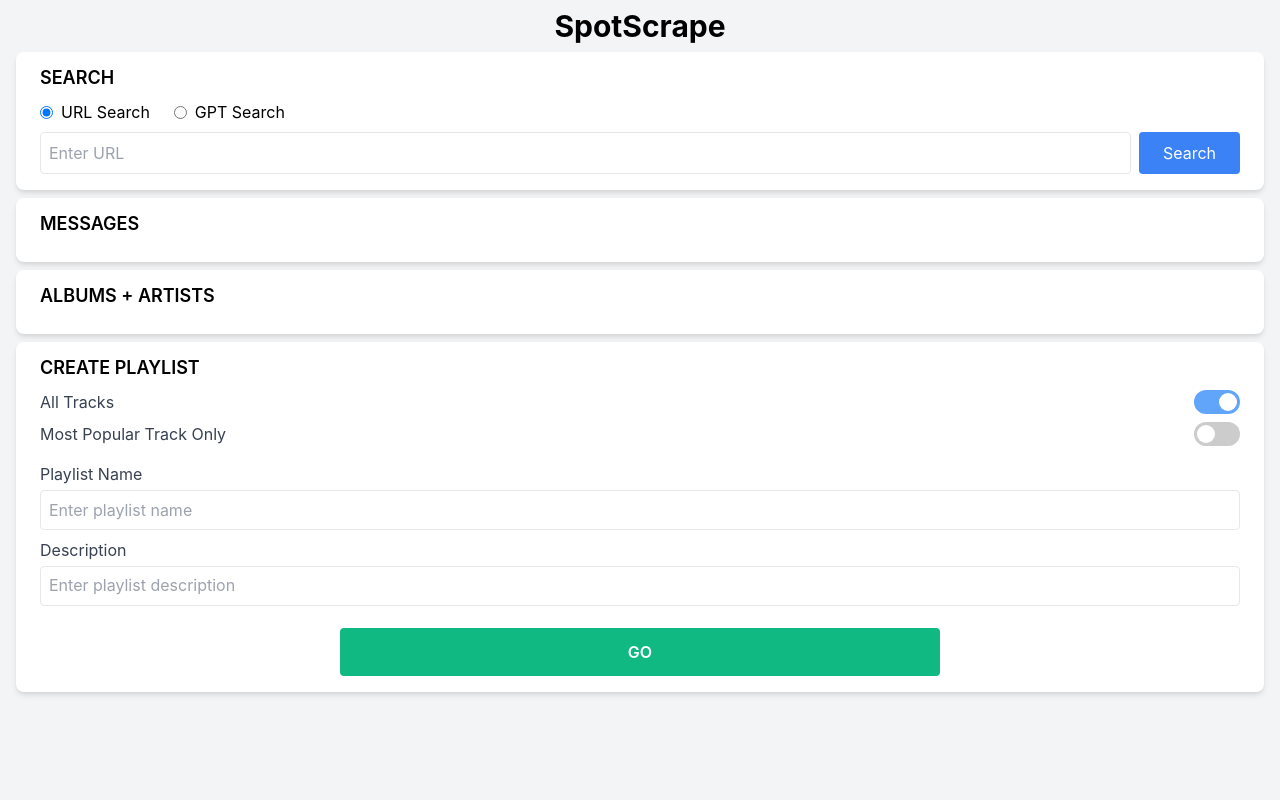
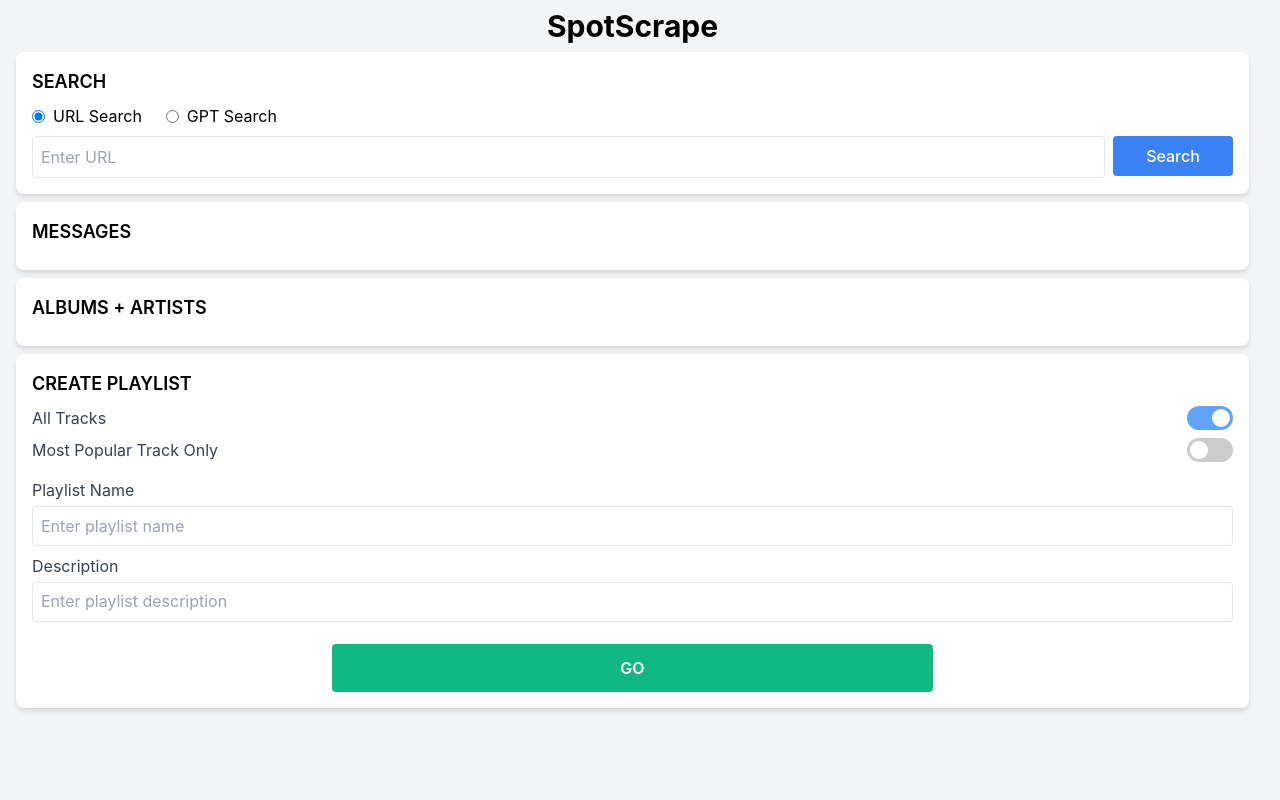
Before and after one commit to 88dreams/spotscrape, a Flask app: page / in a window 1280 px wide. Run offline with Flask 2, Linux system fonts and the light colour scheme; data that the repository does not hold is empty.

Commit message:
refactor(frontend): improve GUI stability and code organization
- Fix layout shift issues by stabilizing scrollbar presence

- Simplify HTML structure using semantic sections

- Standardize padding and spacing with Tailwind utilities

- Reorganize CSS into logical sections

- Remove redundant styles and modernize CSS properties

- Improve button stability and transitions

- Enhance code maintainability and readability

```diff
--- a/frontend/static/css/styles.css
+++ b/frontend/static/css/styles.css
@@ -1,4 +1,9 @@
 /* Base styles */
+html {
+    overflow-y: scroll;
+    scrollbar-gutter: stable;
+}
+
 body {
     font-family: -apple-system, BlinkMacSystemFont, "Segoe UI", Roboto, "Helvetica Neue", Arial, sans-serif;
 }
@@ -189,3 +137,52 @@
 #albumsList::-webkit-scrollbar-thumb:hover {
     background: #a0a0a0;
 }
+
+/* Search button */
+#searchButton {
+    display: inline-flex;
+    justify-content: center;
+    align-items: center;
+    width: 120px;
+    height: 40px;
+    padding: 0;
+    font-weight: 500;
+    flex-shrink: 0;
+    white-space: nowrap;
+    transform: translateZ(0);
+    backface-visibility: hidden;
+    -webkit-font-smoothing: subpixel-antialiased;
+}
+
+/* Loading spinner */
+.spinner {
+    width: 1.5rem;
+    height: 1.5rem;
+    border: 2px solid #f3f3f3;
+    border-top: 2px solid #3b82f6;
+    border-radius: 50%;
+    animation: spin 1s linear infinite;
+}
+
+@keyframes spin {
+    from { transform: rotate(0deg); }
+    to { transform: rotate(360deg); }
+}
+
+/* Completion popup */
+.popup-overlay {
+    background-color: rgba(0, 0, 0, 0.5);
+    position: fixed;
+    inset: 0;
+    display: flex;
+    justify-content: center;
+    align-items: center;
+    z-index: 50;
+}
+
+/* Media queries */
+@media (max-width: 640px) {
+    .container {
+        padding-inline: 1rem;
+    }
+}
--- a/frontend/templates/index.html
+++ b/frontend/templates/index.html
@@ -11,11 +11,10 @@
     <div class="container mx-auto px-4 py-2">
         <h1 class="text-3xl font-bold text-center mb-2">SpotScrape</h1>
 
-        <!-- URL Input Section -->
-        <div class="bg-white rounded-lg shadow-md pt-3 px-6 pb-4 mb-2">
-            <h2 class="text-lg font-semibold mb-2 uppercase">Search</h2>
-            <div class="flex flex-col gap-2">
-                <!-- Search Method Selection -->
+        <!-- Search Section -->
+        <section class="bg-white rounded-lg shadow-md p-4 mb-2">
+            <h2 class="text-lg font-semibold uppercase mb-2">Search</h2>
+            <div class="space-y-2">
                 <div class="flex items-center space-x-6">
                     <label class="inline-flex items-center">
                         <input type="radio" name="searchMethod" value="url" class="form-radio" checked>
@@ -26,49 +25,44 @@
                         <span class="ml-2">GPT Search</span>
                     </label>
                 </div>
-                <!-- URL Input and Search Button -->
                 <div class="flex flex-col md:flex-row gap-2">
                     <input type="text" id="urlInput" placeholder="Enter URL"
                         class="flex-grow p-2 border rounded focus:outline-none focus:ring-2 focus:ring-blue-500">
                     <button id="searchButton"
-                        class="bg-blue-500 text-white px-6 py-2 rounded hover:bg-blue-600 transition-colors">
+                        class="bg-blue-500 hover:bg-blue-600 text-white rounded transition-colors duration-200">
                         Search
                     </button>
                 </div>
             </div>
-        </div>
+        </section>
 
-        <!-- Progress Bar -->
-        <div id="progressContainer" class="bg-white rounded-lg shadow-md pt-3 px-6 pb-4 mb-2 hidden">
-            <div class="mb-2 flex justify-between items-center">
+        <!-- Progress Section -->
+        <section id="progressContainer" class="bg-white rounded-lg shadow-md p-4 mb-2 hidden">
+            <div class="flex justify-between items-center mb-2">
                 <span id="progressText" class="text-sm text-gray-600">Processing...</span>
                 <span id="progressPercent" class="text-sm font-semibold">0%</span>
             </div>
             <div class="w-full bg-gray-200 rounded-full h-2.5">
                 <div id="progressBar" class="bg-blue-500 h-2.5 rounded-full transition-all duration-300" style="width: 0%"></div>
             </div>
-        </div>
+        </section>
 
         <!-- Messages Section -->
-        <div class="bg-white rounded-lg shadow-md pt-3 px-6 pb-4 mb-2">
-            <h2 class="text-lg font-semibold mb-2 uppercase">Messages</h2>
+        <section class="bg-white rounded-lg shadow-md p-4 mb-2">
+            <h2 class="text-lg font-semibold uppercase mb-2">Messages</h2>
             <div id="messages" class="max-h-40 overflow-y-auto"></div>
-        </div>
+        </section>
 
-        <!-- Albums List Section -->
-        <div class="bg-white rounded-lg shadow-md pt-3 px-6 pb-4 mb-2">
-            <h2 class="text-lg font-semibold mb-2 uppercase">Albums + Artists</h2>
-            <div id="albumsList" class="grid grid-cols-1 md:grid-cols-2 lg:grid-cols-3 gap-2">
-                <!-- Albums will be dynamically added here -->
-            </div>
-        </div>
+        <!-- Albums Section -->
+        <section class="bg-white rounded-lg shadow-md p-4 mb-2">
+            <h2 class="text-lg font-semibold uppercase mb-2">Albums + Artists</h2>
+            <div id="albumsList" class="grid grid-cols-1 md:grid-cols-2 lg:grid-cols-3 gap-2"></div>
+        </section>
 
-        <!-- Playlist Creation Section -->
-        <div class="bg-white rounded-lg shadow-md pt-3 px-6 pb-4">
-            <h2 class="text-lg font-semibold mb-2 uppercase">Create Playlist</h2>
-
-            <!-- Toggle Switches -->
-            <div class="mb-4">
+        <!-- Playlist Section -->
+        <section class="bg-white rounded-lg shadow-md p-4">
+            <h2 class="text-lg font-semibold uppercase mb-2">Create Playlist</h2>
+            <div class="space-y-4">
                 <div class="space-y-2">
                     <div class="flex items-center justify-between">
                         <label class="text-gray-700">All Tracks</label>
@@ -85,10 +79,7 @@
                         </label>
                     </div>
                 </div>
-            </div>
-
-            <!-- Playlist Details -->
-            <div class="space-y-2 mb-4">
+                <div class="space-y-2">
                     <div>
                         <label for="playlistName" class="block text-gray-700 mb-1">Playlist Name</label>
                         <input type="text" id="playlistName" placeholder="Enter playlist name"
@@ -100,8 +91,6 @@
                             class="w-full h-10 p-2 border rounded focus:outline-none focus:ring-2 focus:ring-blue-500 resize-none overflow-hidden leading-tight"></textarea>
                     </div>
                 </div>
-
-            <!-- Create Button -->
                 <div class="flex justify-center">
                     <button id="createPlaylistButton"
                         class="w-1/2 bg-green-500 text-white px-6 py-3 rounded hover:bg-green-600 transition-colors font-semibold">
@@ -109,6 +98,7 @@
                     </button>
                 </div>
             </div>
+        </section>
     </div>
 
     <script src="/static/js/app.js"></script>
```
Also changed, not shown: other parts of frontend/static/css/styles.css (+20 -77 lines). Lines whose indentation alone changed are shown as unchanged.
